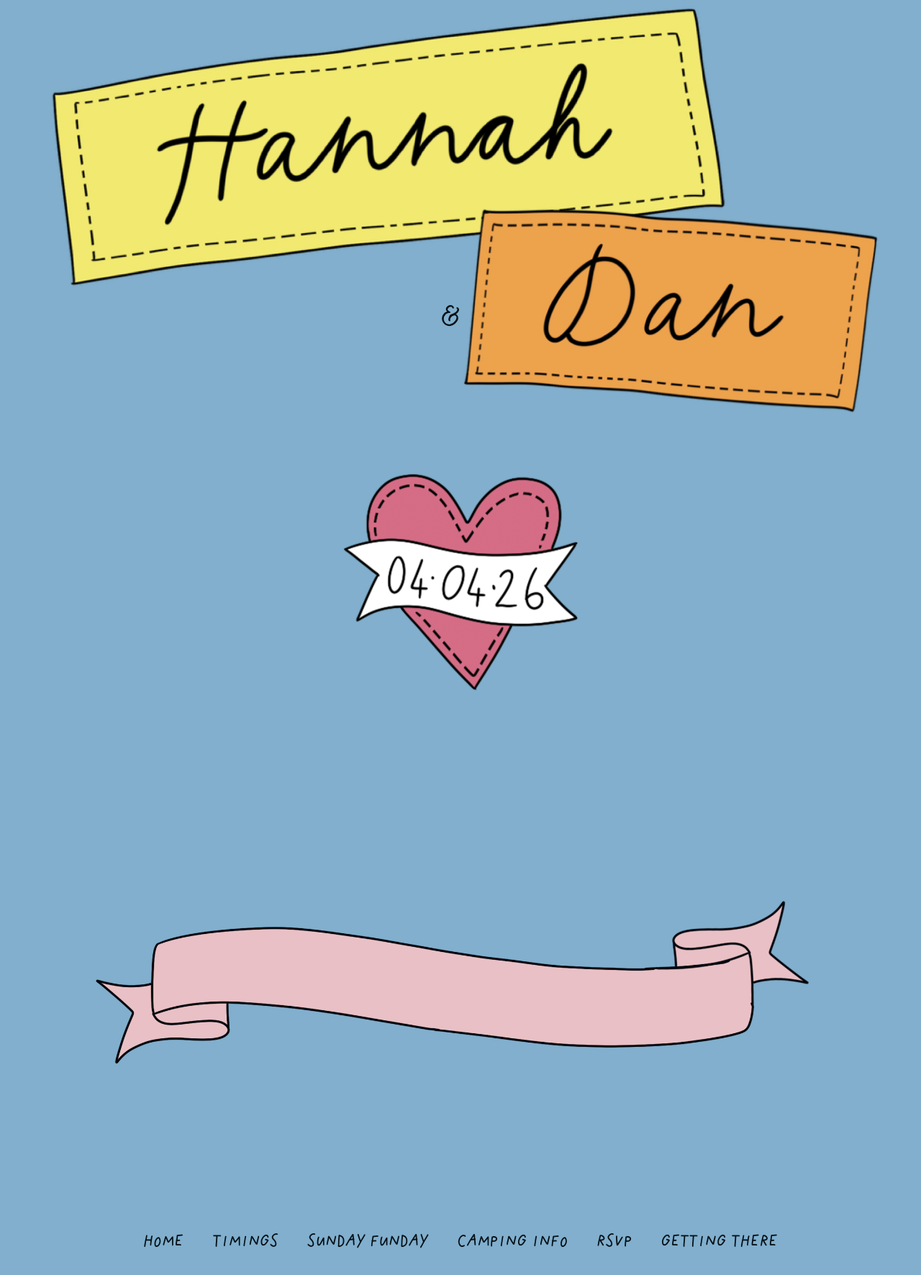
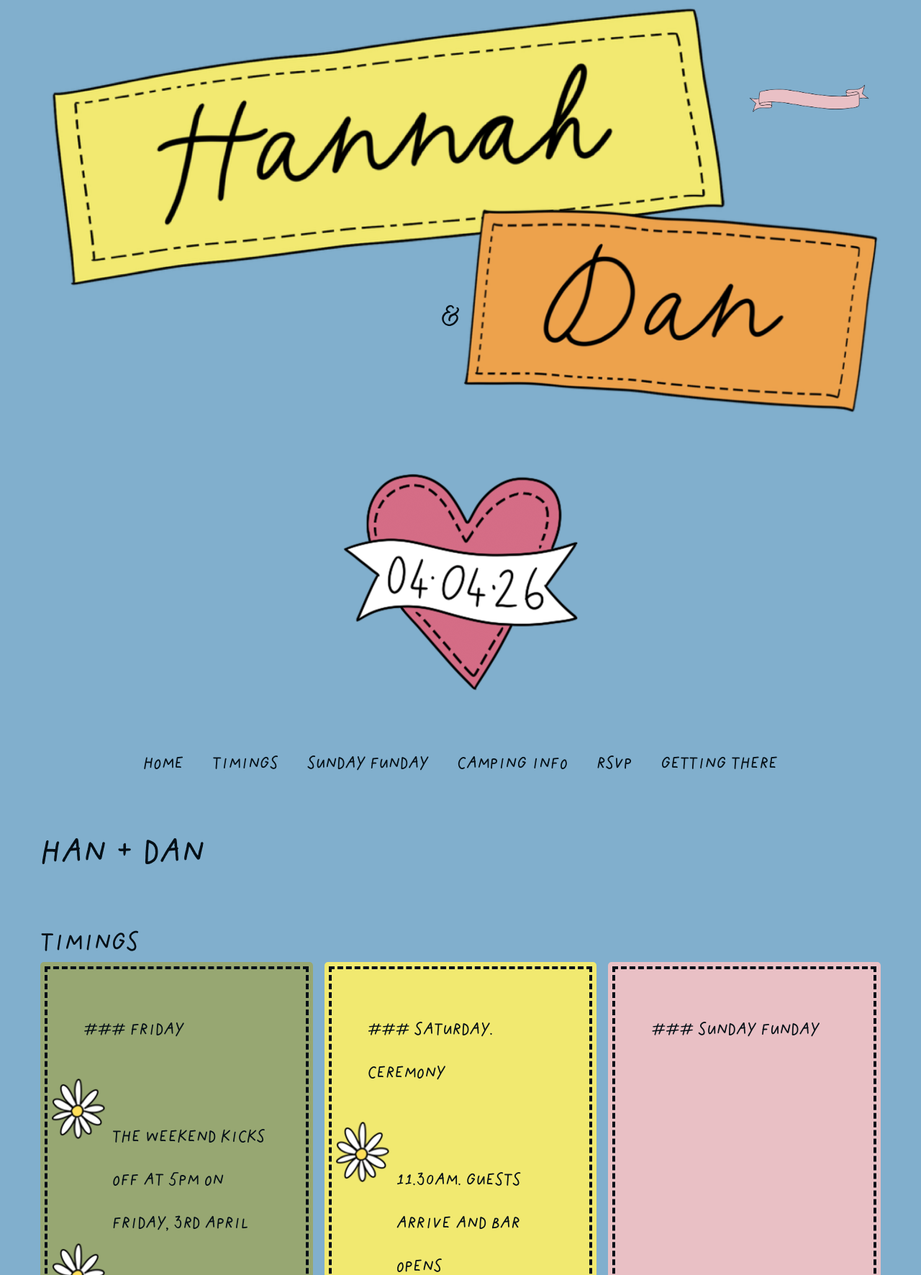
Before and after one commit to MrSleeth/handan-wedding, an Eleventy site: page index.md in a window 1280 px wide. Shown: the part 128-1900 px from the top of the page at 72% size. Built offline with nearby package versions, Linux system fonts and the light colour scheme; Eleventy itself is replaced by a stand-in of ours; files that its build step writes are made by us from their sources.

Commit message:
Change layout

```diff
--- a/_includes/main.njk
+++ b/_includes/main.njk
@@ -26,9 +26,9 @@
       <img src="/assets/images/yellow_box_-_hannah_copy.png" alt="Han">
       <span>&</span>
       <img src="/assets/images/orange_box_-_dan.png" alt="Dan">
+      <img src="/assets/images/pink_banner.png" alt="">
     </div>
     <img src="/assets/images/heart_with_date.png" alt="Saturday, 4th April 2026" class="date">
-    <img src="/assets/images/pink_banner.png" alt="">
   </header>
   <nav aria-label="site">
       <ul role="list">
```
